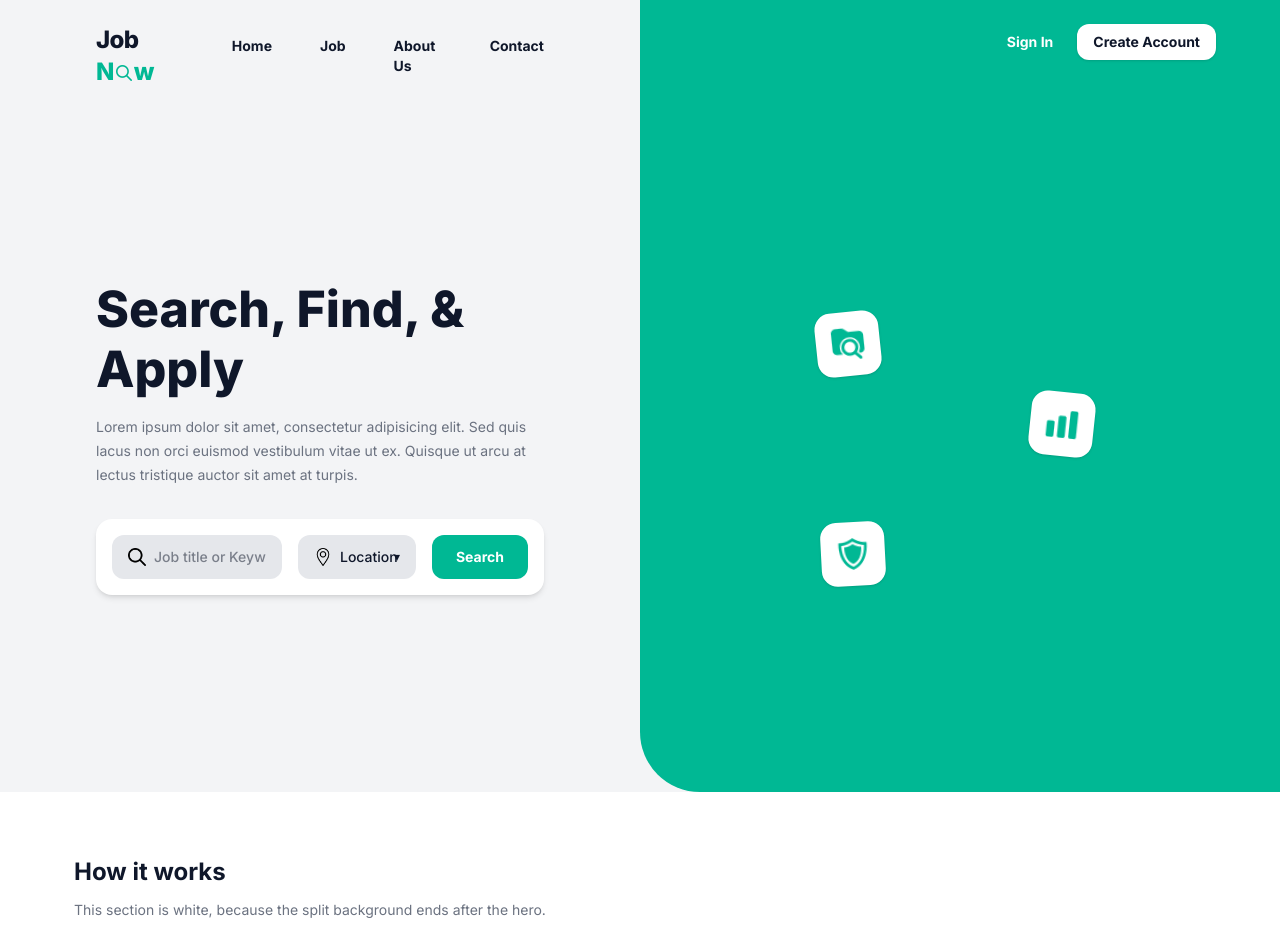
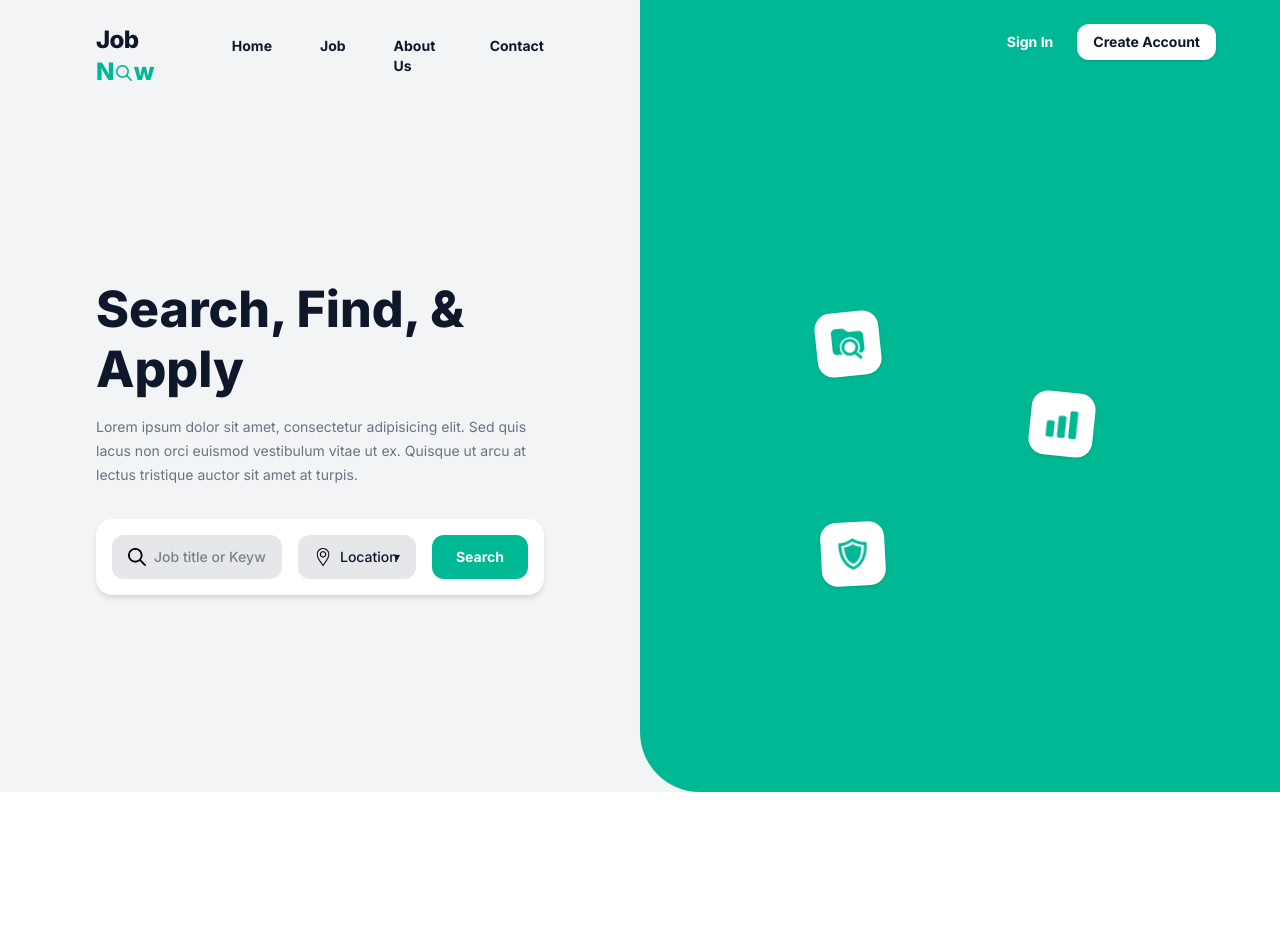
Before and after one commit to joseficani/jobnow, a Next.js app: page / in a window 1280 px wide. Shown: the top 952 px of the page. After the commit the page ends 920 px from the top, so only its background shows below. Built offline with nearby package versions, Linux system fonts and the light colour scheme.

Commit message:
updated version

```diff
--- a/app/page.tsx
+++ b/app/page.tsx
@@ -11,10 +11,6 @@ export default function Home() {
 
       <section className="w-full bg-white">
         <div className="mx-auto max-w-[1180px] px-6 py-16">
-          <h2 className="text-2xl font-bold text-[var(--text)]">How it works</h2>
-          <p className="mt-3 max-w-2xl text-sm text-[var(--muted)]">
-            This section is white, because the split background ends after the hero.
-          </p>
         </div>
       </section>
     </main>
```
